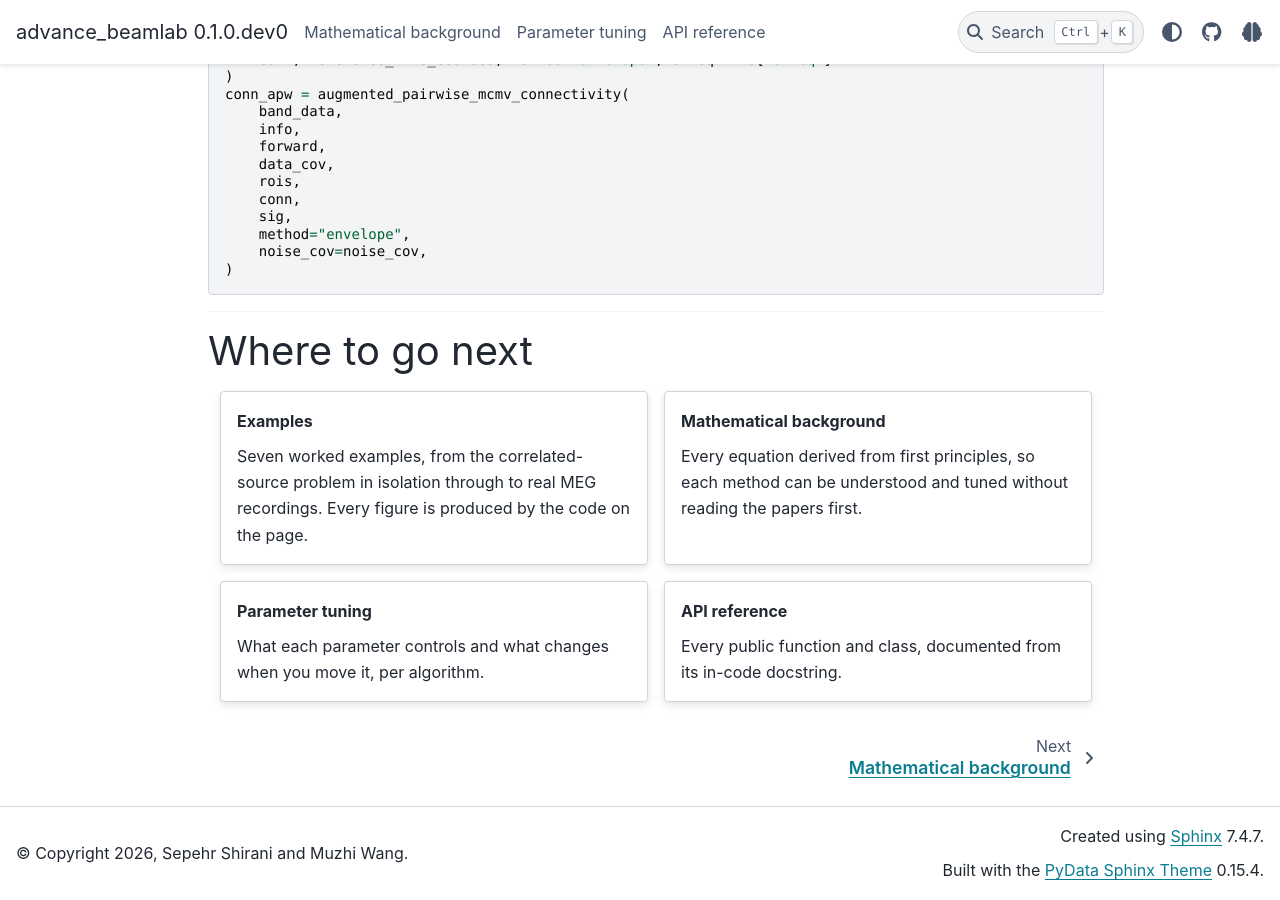
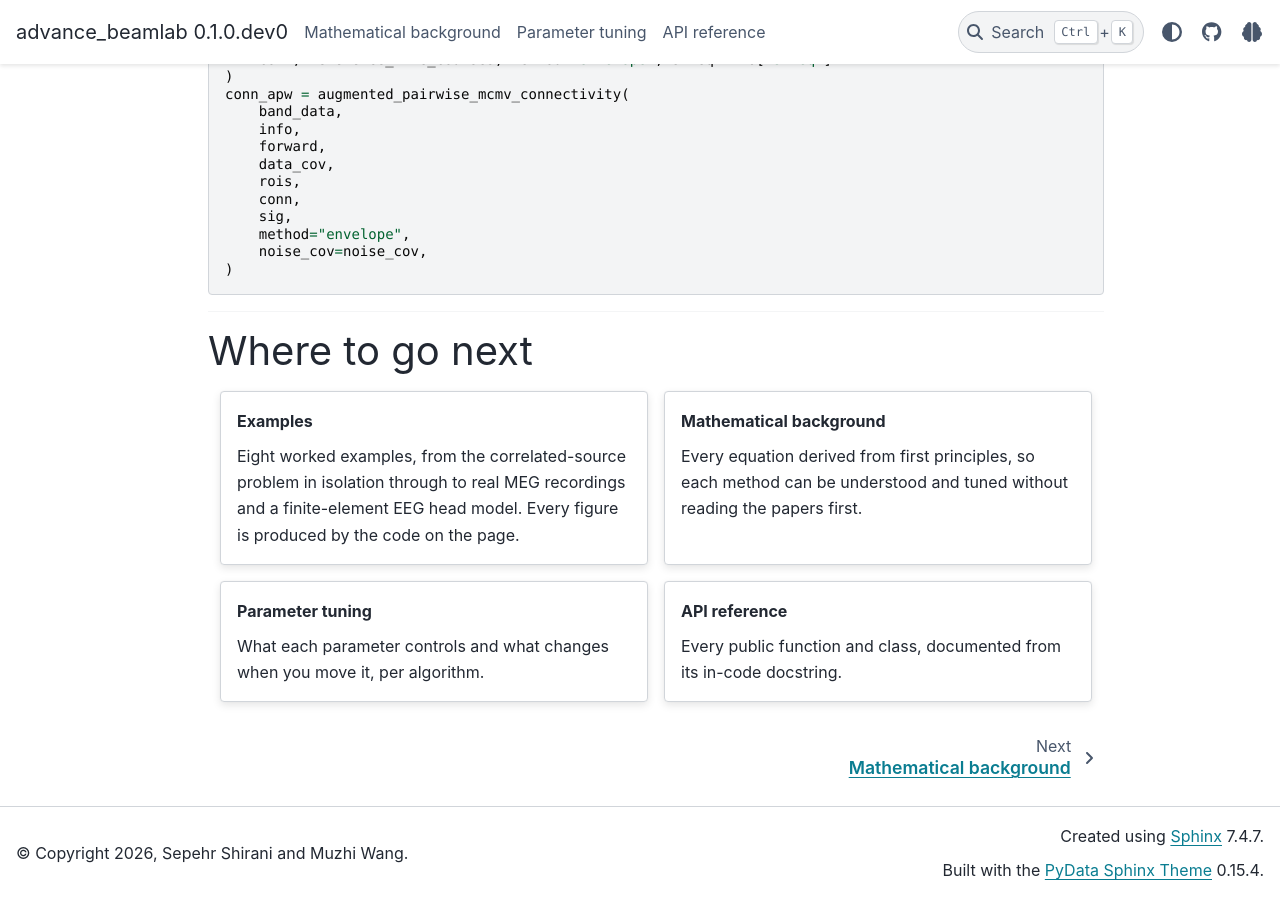
Before and after one commit to Sepehrshirani/advance_beamlab, a Sphinx documentation site: the page built from doc/index.rst, in a window 1280 px wide and 900 px high, scrolled down 2748 px. Built offline with Sphinx 7.4.7 and the PyData theme 0.15.4, drawn with Linux system fonts in a browser that asks for light colours; pages that are not in the unit, such as notebooks, are missing from menus.

Commit message:
Give the documentation build the HDF5 reader it needs
The deploy failed building the finite-element example: it downloaded the New
York Head model and then could not read it. Fetching needs only pooch, which
arrives with MNE, but the model is a MATLAB v7.3 file and reading it needs
h5py -- which was in the fem and test extras and not in doc. The doc extra now
depends on advance_beamlab[fem], as test already did.

Also corrects the examples count on the landing page, which the finite-element
example made stale.

```diff
--- a/doc/index.rst
+++ b/doc/index.rst
@@ -14,9 +14,9 @@
       :link: auto_examples/index
       :link-type: doc
 
-      Seven worked examples, from the correlated-source problem in isolation
-      through to real MEG recordings. Every figure is produced by the code on
-      the page.
+      Eight worked examples, from the correlated-source problem in isolation
+      through to real MEG recordings and a finite-element EEG head model. Every
+      figure is produced by the code on the page.
 
    .. grid-item-card:: Mathematical background
       :link: background
--- a/pyproject.toml
+++ b/pyproject.toml
@@ -66,6 +66,11 @@
     "pyvista>=0.44",
     "pyvistaqt",
     "PyQt6",
+    # The finite-element example reads the New York Head model, so the doc build
+    # needs the HDF5 reader too. Fetching it only needs pooch (which arrives with
+    # MNE), which is why the gallery got as far as downloading the model and then
+    # failed on the read.
+    "advance_beamlab[fem]",
 ]
 dev = ["advance_beamlab[test,doc]", "ruff>=0.6"]
 
```
